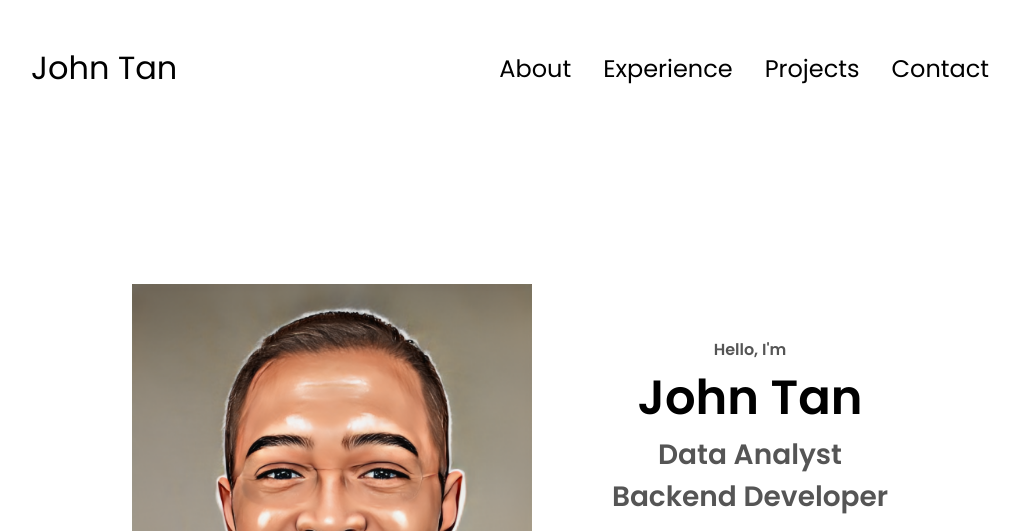
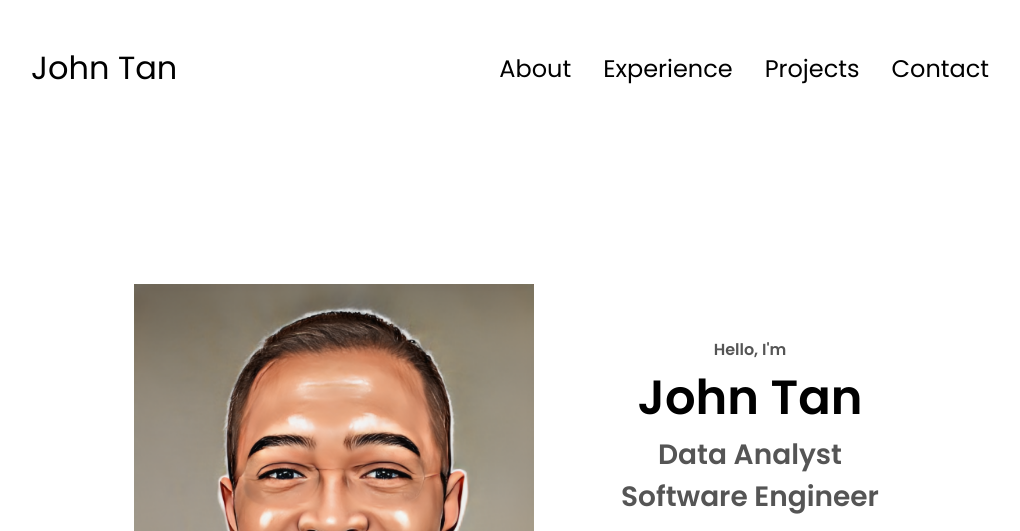
Before and after one commit to JohnTan38/portfolio, a plain HTML site: page index.html in a window 1280 px wide. Shown: the top 531 px of the page, without its empty margins (130-1150 px from the left). Drawn offline with Linux system fonts and the light colour scheme.

Commit message:
Update index.html

```diff
--- a/index.html
+++ b/index.html
@@ -43,7 +43,7 @@
       <div class="section__text">
         <p class="section__text__p1">Hello, I'm</p>
         <h1 class="title">John Tan</h1>
-        <p class="section__text__p2">Data Analyst <br>Backend Developer</p>
+        <p class="section__text__p2">Data Analyst <br>Software Engineer</p>
         <div class="btn-container">
           <button
             class="btn btn-color-2"
@@ -265,6 +265,7 @@
         onclick="location.href='./#projects'"
       />
     <section id="projects">
+      <br><br><br>
       <p class="section__text__p1">Browse My Recent</p>
       <h1 class="title">Projects</h1>
       <div class="experience-details-container">
```
